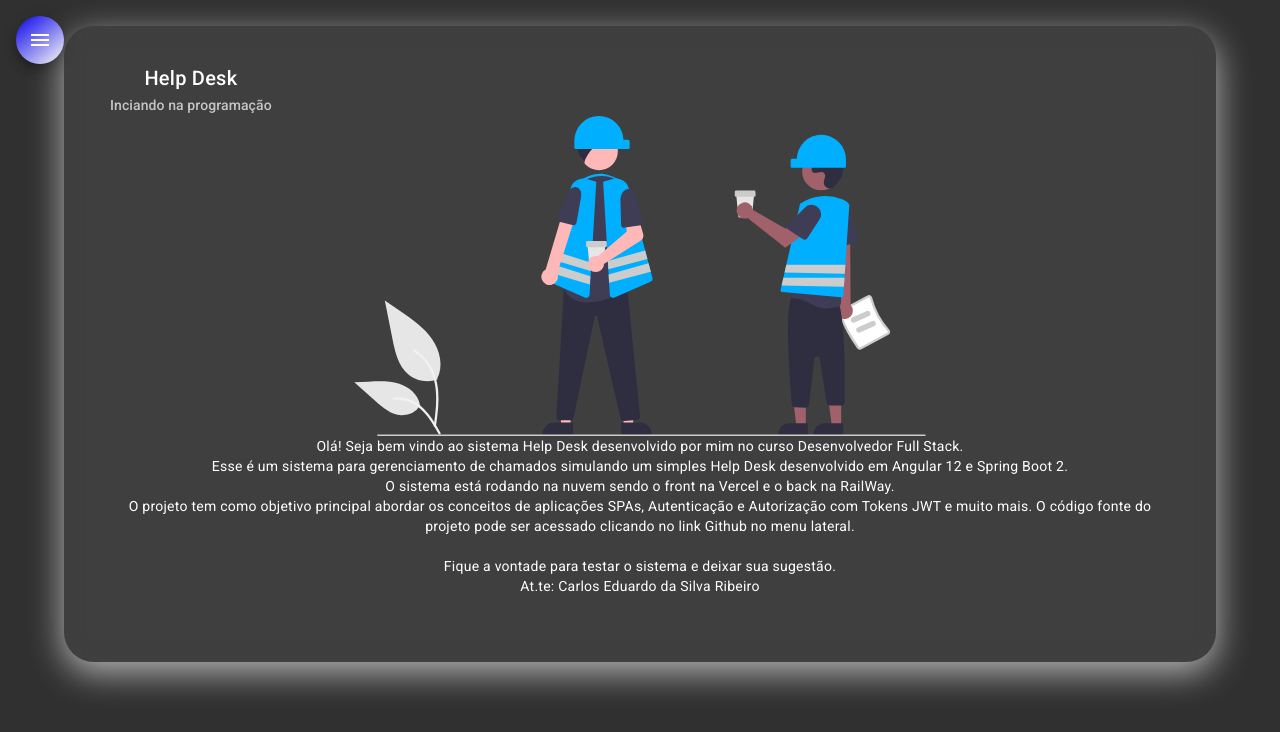
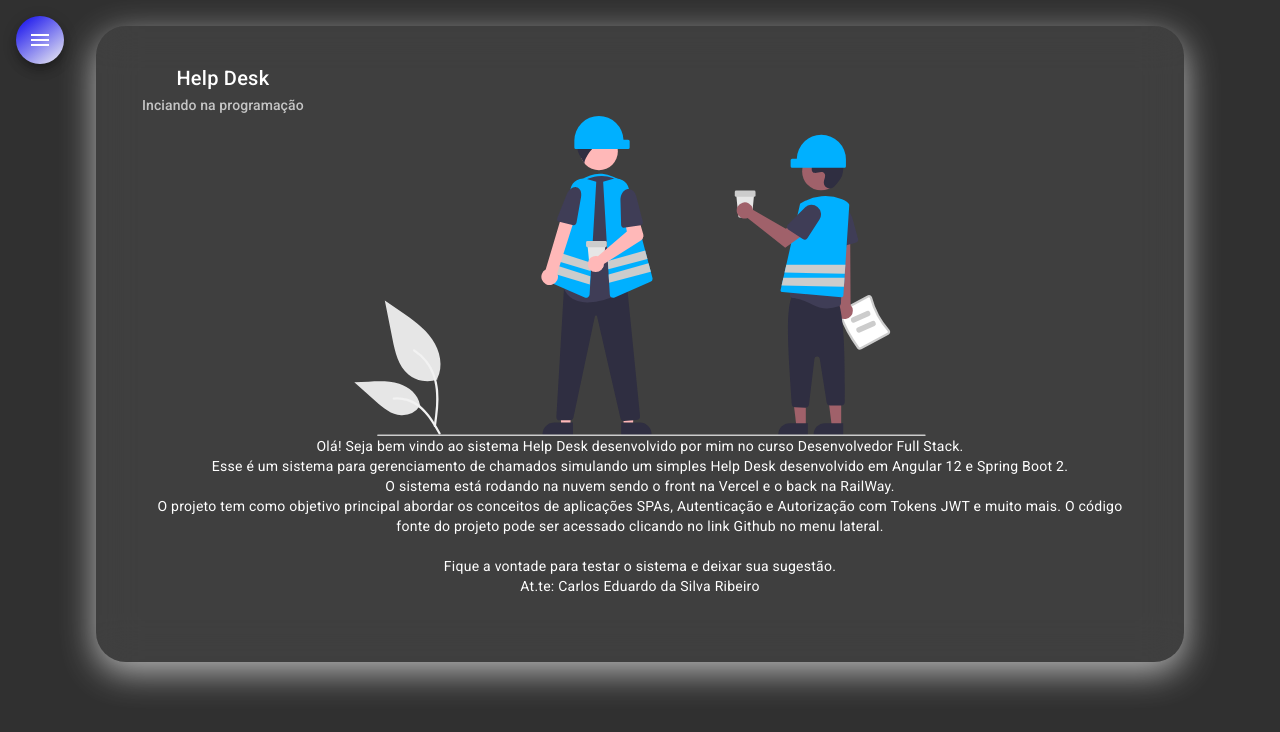
Before and after one commit to KaduSR/helpdesk-front, an Angular app: page /home in a window 1280 px wide. Shown: the top 732 px of the page. Built offline with nearby package versions, Linux system fonts and the light colour scheme.

Commit message:
Alteração margin

```diff
--- a/src/app/components/home/home.component.css
+++ b/src/app/components/home/home.component.css
@@ -1,9 +1,9 @@
 .card {
-    width: 90%;
-    margin: auto;
+    width: 85%;
+    margin: 3rem auto;
     color: white;
     background: #ffffff13;
-    backdrop-filter:  blur(10px);
+    backdrop-filter:  blur(20px);
     border-radius: 30px;
     box-shadow: 0 10px 35px 0 #ffffffa6;
     overflow: hidden;
```
